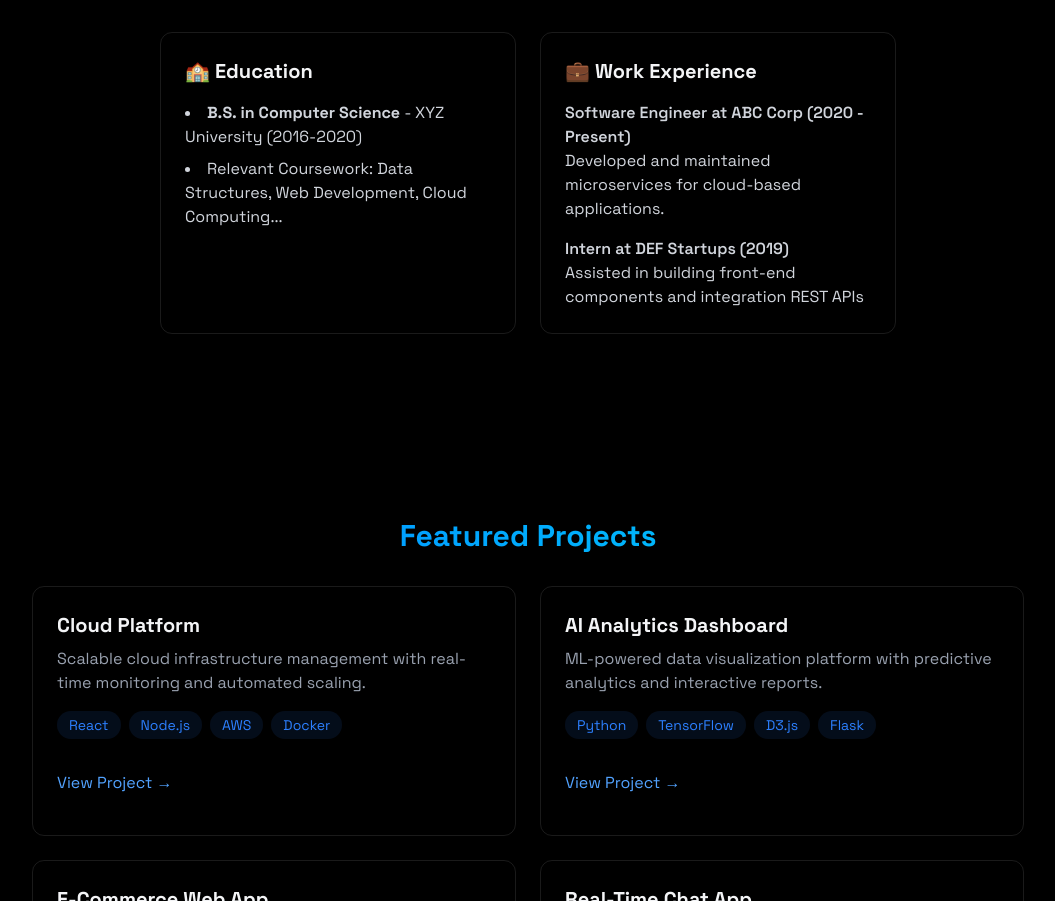
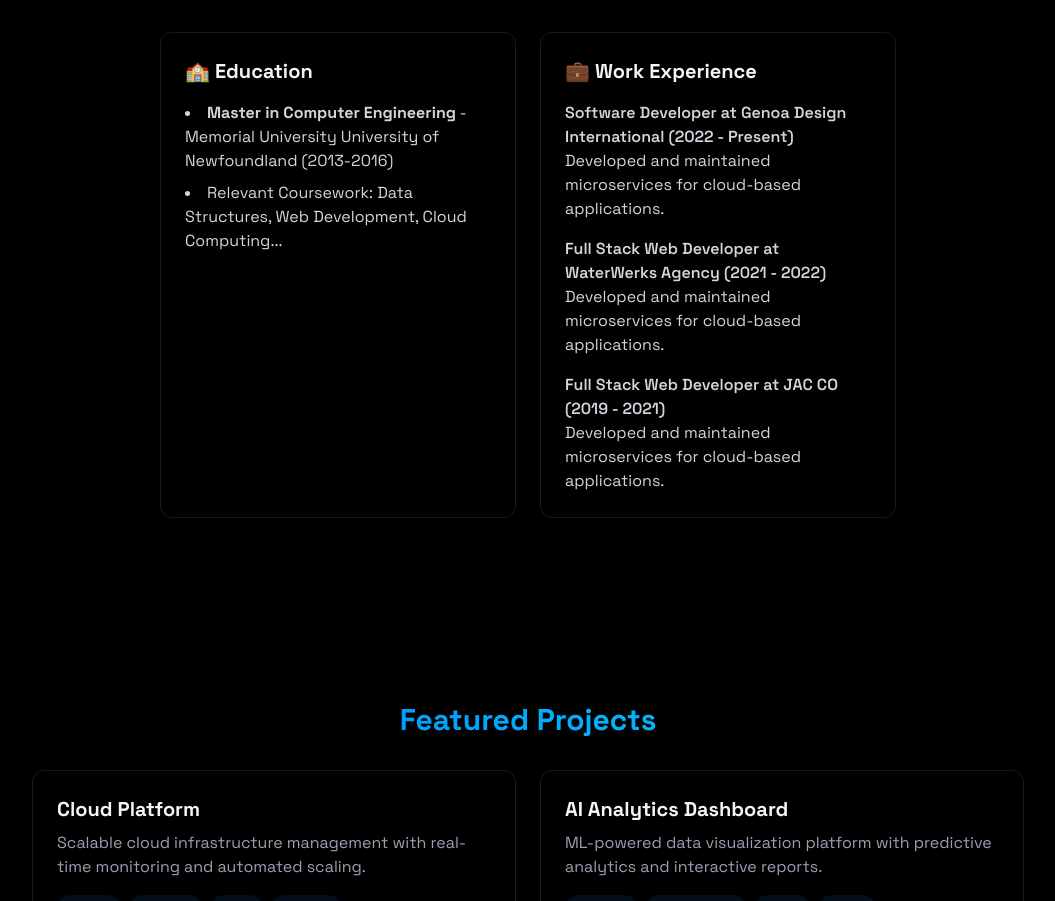
Before and after one commit to jeffersonqu1/jefferson-resume, a React (Vite) app: page / in a window 1280 px wide. Shown: the part 1242-2143 px from the top of the page, without its empty margins (112-1167 px from the left). Built offline with nearby package versions, Linux system fonts and the light colour scheme.

Commit message:
update about page to see

```diff
--- a/src/components/sections/About.jsx
+++ b/src/components/sections/About.jsx
@@ -1,33 +1,18 @@
-import { RevealOnScroll } from "../RevealOnScroll";
+import { RevealOnScroll } from "../RevealOnScroll"
 
 export const About = () => {
-  const frontendSkills = [
-    "React",
-    "Vue",
-    "TypeScript",
-    "TailwindCSS",
-    "Svelte",
-  ];
+  const frontendSkills = ["React", "Vue", "TypeScript", "TailwindCSS", "Svelte"]
 
-  const backendSkills = ["Node.js", "Python", "AWS", "MongoDB", "GraphQL"];
+  const backendSkills = ["Node.js", "Python", "AWS", "MongoDB", "GraphQL"]
 
   return (
-    <section
-      id="about"
-      className="min-h-screen flex items-center justify-center py-20"
-    >
+    <section id="about" className="min-h-screen flex items-center justify-center py-20">
       <RevealOnScroll>
         <div className="max-w-3xl mx-auto px-4">
-          <h2 className="text-3xl font-bold mb-8 bg-gradient-to-r from-blue-500 to-cyan-400 bg-clip-text text-transparent text-center">
-            {" "}
-            About Me
-          </h2>
+          <h2 className="text-3xl font-bold mb-8 bg-gradient-to-r from-blue-500 to-cyan-400 bg-clip-text text-transparent text-center"> About Me</h2>
 
           <div className="rounded-xl p-8 border-white/10 border hover:-translate-y-1 transition-all">
-            <p className="text-gray-300 mb-6">
-              Passionate developer with expertise in building scalable web
-              applications and creating innovative solutions.
-            </p>
+            <p className="text-gray-300 mb-6">Passionate developer with expertise in building scalable web applications and creating innovative solutions.</p>
 
             <div className="grid grid-cols-1 md:grid-cols-2 gap-6">
               <div className="rounded-xl p-6 hover:-translate-y-1 transition-all">
@@ -69,38 +54,27 @@ export const About = () => {
               <h3 className="text-xl font-bold mb-4"> 🏫 Education </h3>
               <ul className="list-disc list-inside text-gray-300 space-y-2">
                 <li>
-                  <strong> B.S. in Computer Science </strong> - XYZ University
-                  (2016-2020)
+                  <strong> Master in Computer Engineering</strong> - Memorial University University of Newfoundland (2013-2016)
                 </li>
-                <li>
-                  Relevant Coursework: Data Structures, Web Development, Cloud
-                  Computing...
-                </li>
+                <li>Relevant Coursework: Data Structures, Web Development, Cloud Computing...</li>
               </ul>
             </div>
             <div className="p-6 rounded-xl border-white/10 border hover:-translate-y-1 transition-all">
               <h3 className="text-xl font-bold mb-4"> 💼 Work Experience </h3>
               <div className="space-y-4 text-gray-300">
                 <div>
-                  <h4 className="font-semibold">
-                    {" "}
-                    Software Engineer at ABC Corp (2020 - Present){" "}
-                  </h4>
-                  <p>
-                    Developed and maintained microservices for cloud-based
-                    applications.
-                  </p>
+                  <h4 className="font-semibold"> Software Developer at Genoa Design International (2022 - Present) </h4>
+                  <p>Developed and maintained microservices for cloud-based applications.</p>
                 </div>
 
                 <div>
-                  <h4 className="font-semibold">
-                    {" "}
-                    Intern at DEF Startups (2019){" "}
-                  </h4>
-                  <p>
-                    Assisted in building front-end components and integration
-                    REST APIs
-                  </p>
+                  <h4 className="font-semibold"> Full Stack Web Developer at WaterWerks Agency (2021 - 2022) </h4>
+                  <p>Developed and maintained microservices for cloud-based applications.</p>
+                </div>
+
+                <div>
+                  <h4 className="font-semibold"> Full Stack Web Developer at JAC CO (2019 - 2021) </h4>
+                  <p>Developed and maintained microservices for cloud-based applications.</p>
                 </div>
               </div>
             </div>
@@ -108,5 +82,5 @@ export const About = () => {
         </div>
       </RevealOnScroll>
     </section>
-  );
-};
+  )
+}
```
